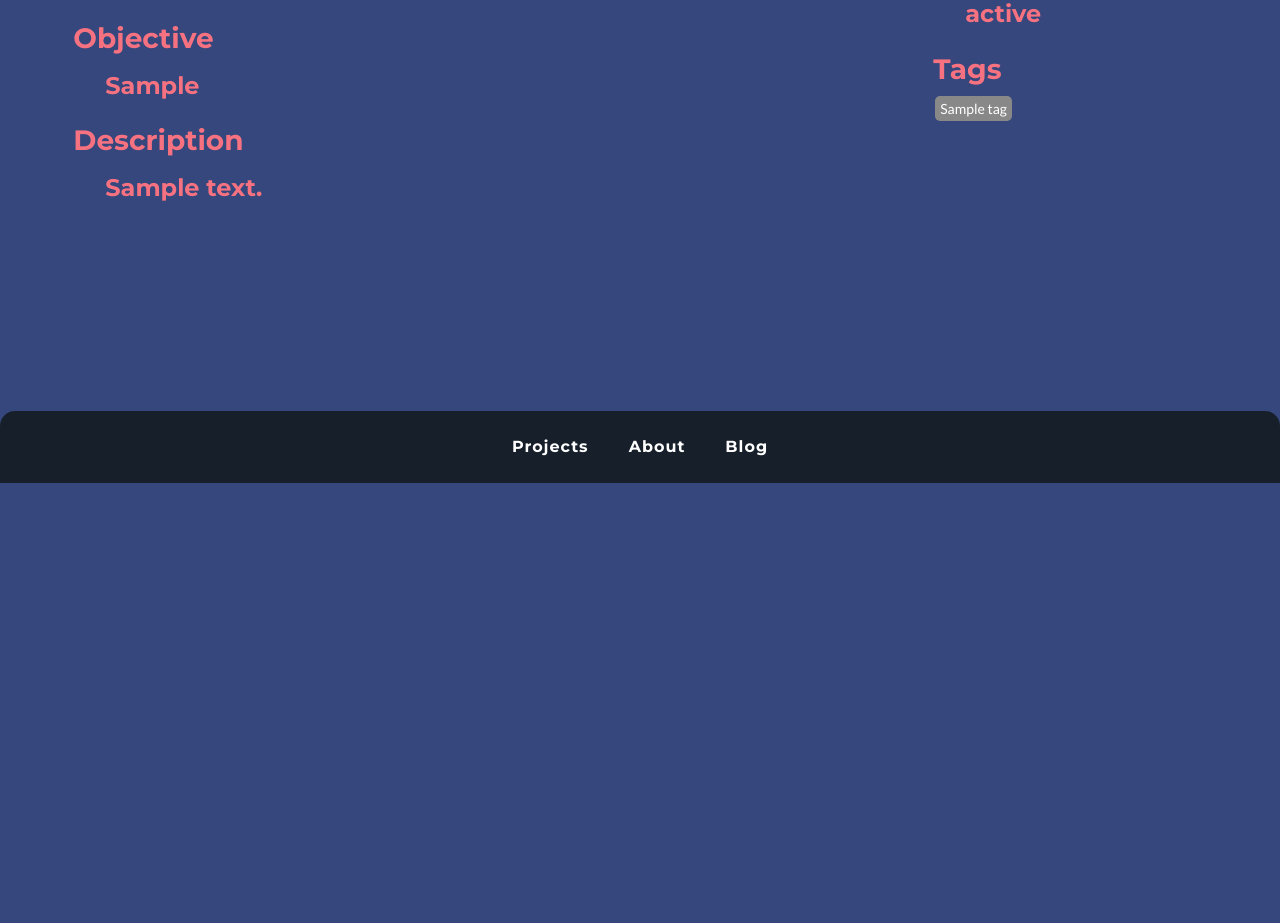
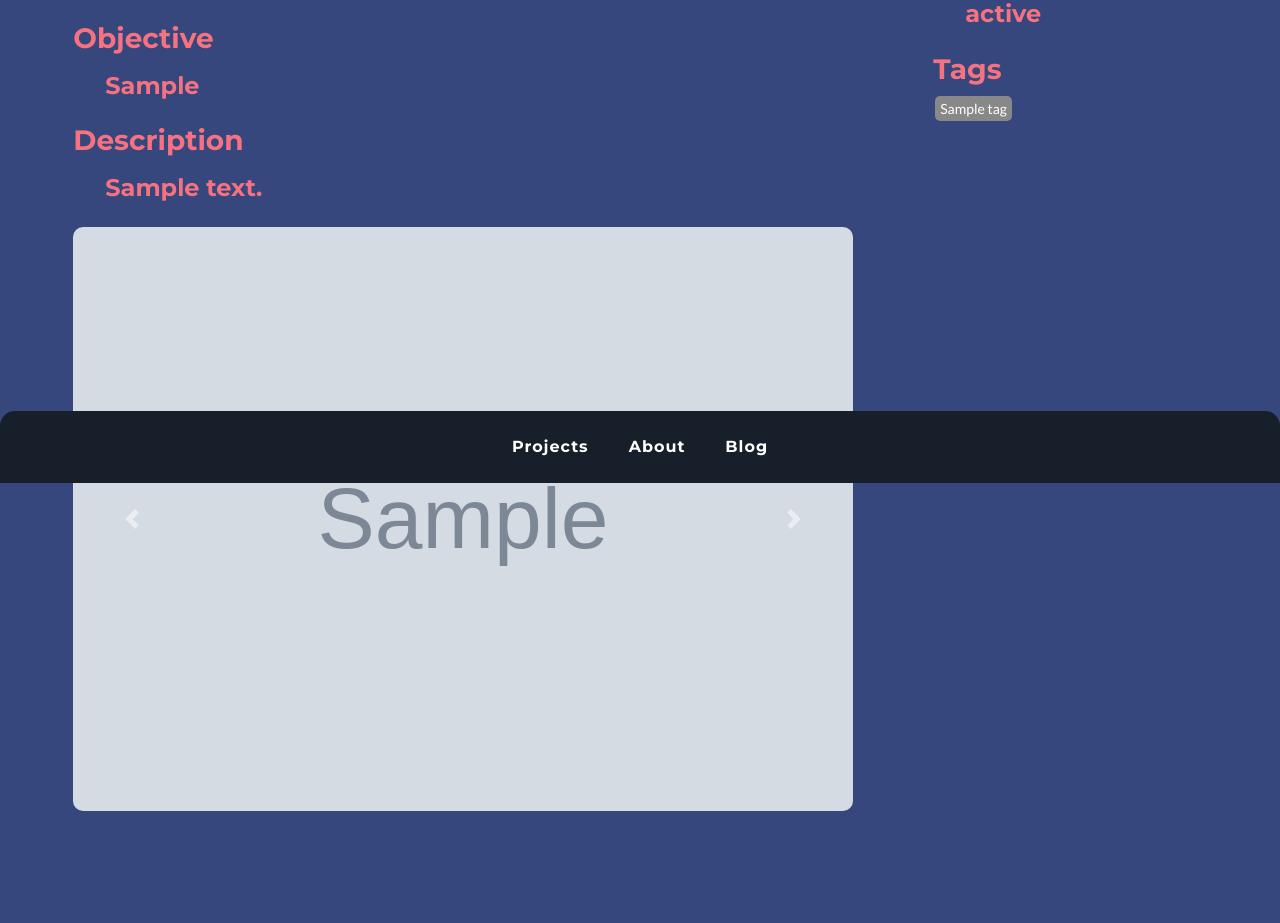
Before and after one commit to jkane002/jkane002_v2, a Django app: a page that uses base/templates/base/projectpost.html in a window 1280 px wide. Shown: the part 317-1240 px from the top of the page. Before the commit the page ends 800 px from the top, so only its background shows below. Run offline with Django 3.2, Linux system fonts and the light colour scheme; tables that the repository leaves empty hold one stand-in row (values such as "Sample post"); grey boxes marked "Sample" are stand-in pictures; some libraries are stand-ins or nearby versions.

Commit message:
Incorporated carousel

```diff
--- a/base/models.py
+++ b/base/models.py
@@ -67,7 +67,7 @@ class ProjectPost(models.Model):
 
 class ProjectPostImage(models.Model):
     '''Field for project images'''
-    post = models.ForeignKey(ProjectPost, default=None, on_delete=models.CASCADE)
+    post = models.ForeignKey(ProjectPost, default="images/placeholder.png", on_delete=models.CASCADE, null=True)
     images = models.ImageField(upload_to="images/")
 
     def __str__(self):
--- a/base/static/css/styles.css
+++ b/base/static/css/styles.css
@@ -513,3 +513,7 @@ hr.light {
   border: 1px solid white;
   border-radius: 5px;
 }
+
+.carousel_img_style {
+  border-radius: 10px;
+}
--- a/base/templates/base/projectpost.html
+++ b/base/templates/base/projectpost.html
@@ -20,6 +20,7 @@
             <h4>{{post.sub_heading }}</h4>
             <hr class="light">
 
+
             <!-- Problem -->
             <h3 class="mt-3">Problem</h3>
             <h4>{{post.problem | linebreaks}}</h4>
@@ -31,6 +32,25 @@
             <!-- Description -->
             <h3 class="mt-3">Description </h3>
             <h4> {{post.description | linebreaks}}</h4>
+
+            <!-- Carousel -->
+            <div id="carousel_image" class="carousel slide" data-ride="carousel">
+                <div class="carousel-inner carousel_img_style">
+                    {% for p in photos %}
+                    <div class="carousel-item {% if forloop.counter0 == 0 %} active {% endif %} ">
+                        <img class="d-block w-100 " src="{{p.images.url}}" alt="Slide">
+                    </div>
+                    {% endfor %}
+                </div>
+                <a class="carousel-control-prev" href="#carousel_image " role="button" data-slide="prev">
+                    <span class="carousel-control-prev-icon" aria-hidden="true"></span>
+                    <span class="sr-only">Previous</span>
+                </a>
+                <a class="carousel-control-next" href="#carousel_image " role="button" data-slide="next">
+                    <span class="carousel-control-next-icon" aria-hidden="true"></span>
+                    <span class="sr-only">Next</span>
+                </a>
+            </div>
         </div>
 
         <div class="col-lg-3 mx-auto mb-5">
--- a/base/views.py
+++ b/base/views.py
@@ -1,6 +1,6 @@
 from django.shortcuts import render
 
-from .models import ProjectPost
+from .models import ProjectPost, ProjectPostImage
 from django.views.generic import ListView
 
 class ProjectsPostListView(ListView):
@@ -14,7 +14,11 @@ class ProjectsPostListView(ListView):
 def project_post(request, slug):
     '''A single project post with a slug ID & URL'''
     post = ProjectPost.objects.get(slug=slug)
-    context = { 'post':post }
+    photos = ProjectPostImage.objects.filter(post=post)
+    context = {
+        'post':post,
+        'photos':photos
+    }
     return render(request, 'base/projectpost.html', context)
 
 def about(request):
--- a/jkane002_v2/settings.py
+++ b/jkane002_v2/settings.py
@@ -119,7 +119,7 @@ USE_TZ = True
 # Static files (CSS, JavaScript, Images)
 # https://docs.djangoproject.com/en/3.1/howto/static-files/
 # https://docs.djangoproject.com/en/3.1/howto/static-files/#serving-static-files-during-development
-
+# STATIC_ROOT = os.path.join(BASE_DIR, 'base/static')
 STATIC_URL = '/static/'
 MEDIA_URL = '/images/'
 MEDIA_ROOT = os.path.join(BASE_DIR, 'base/static/images')
```
Also changed, not shown: base/migrations/0013_auto_20201222_1716.py (added), 1 other file.
